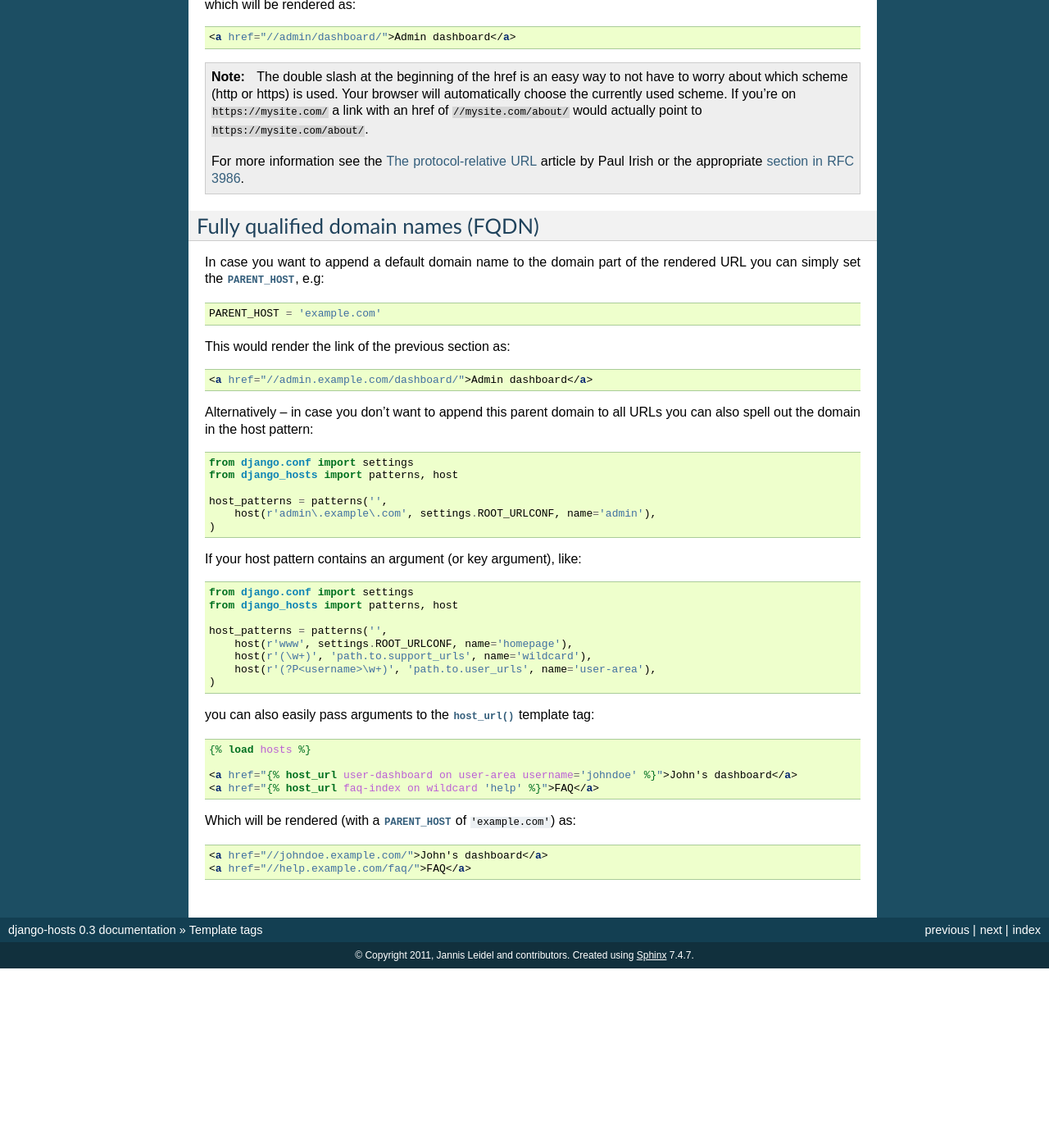
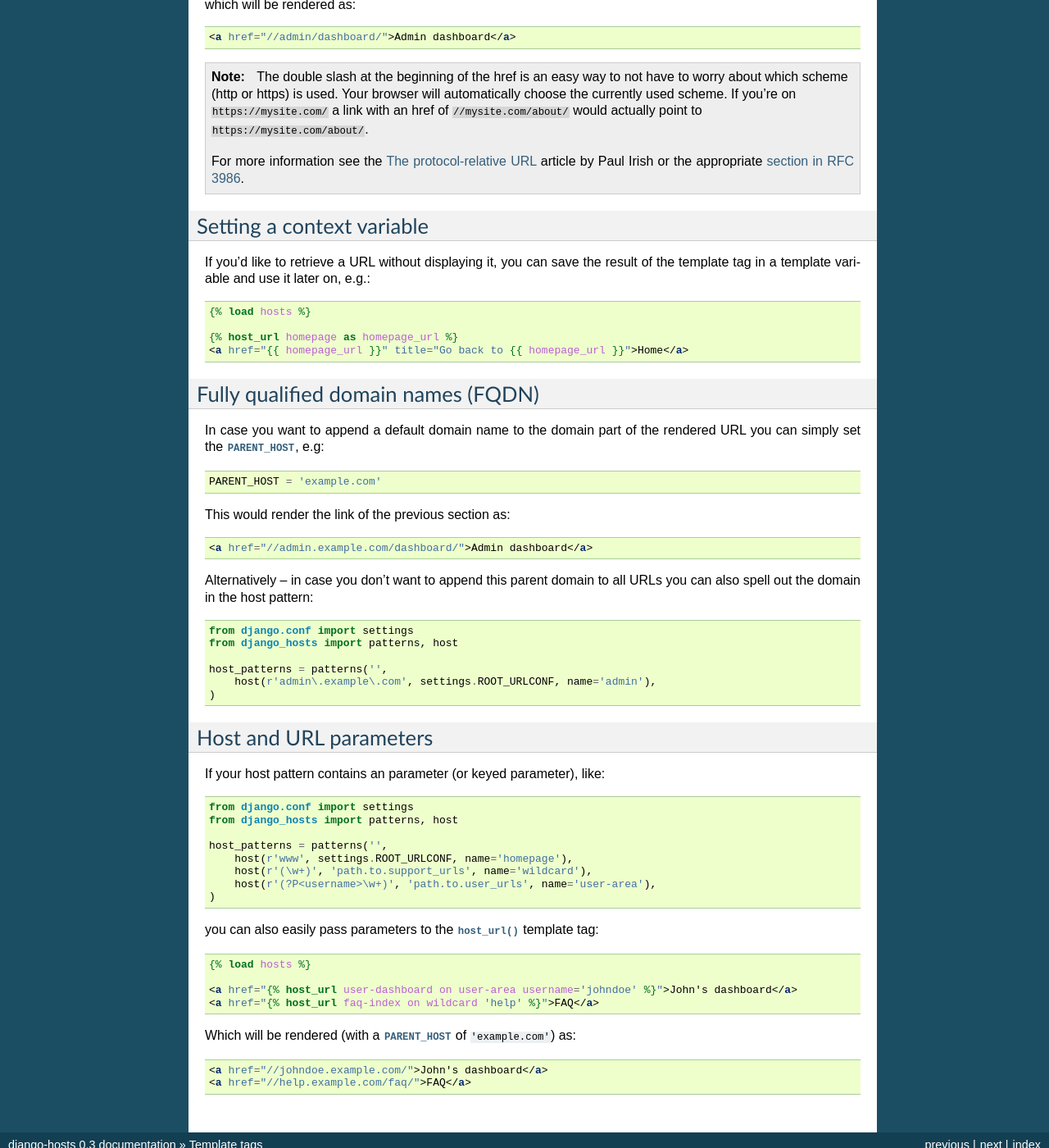
Before and after one commit to jazzband/django-hosts, a Sphinx documentation site: the page built from docs/templatetags.rst, in a window 1280 px wide and 1400 px high, scrolled down 598 px. Shown: the whole window at 82% size. Built offline with Sphinx 7.4.7, drawn with Linux system fonts in a browser that asks for light colours; before the commit the page ends 1779 px from its top, so only the background shows below that; some of the changed text lies outside the part shown.

Commit message:
Added docs and tests for the context variable setting feature of the template tag.

```diff
--- a/docs/conf.py
+++ b/docs/conf.py
@@ -120,7 +120,7 @@
 # Add any paths that contain custom static files (such as style sheets) here,
 # relative to this directory. They are copied after the builtin static files,
 # so a file named "default.css" will overwrite the builtin "default.css".
-html_static_path = ['_static']
+#html_static_path = ['_static']
 
 # If not '', a 'Last updated on:' timestamp is inserted at every page bottom,
 # using the given strftime format.
--- a/docs/templatetags.rst
+++ b/docs/templatetags.rst
@@ -3,7 +3,7 @@
 
 .. currentmodule:: django_hosts.templatetags.hosts
 
-.. function:: host_url(view_name, [view_args, view_kwargs], host_name, [host_args, host_kwargs])
+.. function:: host_url(view_name, [view_args, view_kwargs], host_name, [host_args, host_kwargs, as_var])
 
 Now if you want to actually refer to the full URLs in your templates
 you can use the included ``host_url`` template tag. So imagine having a
@@ -50,6 +50,23 @@
     For more information see the `The protocol-relative URL`_ article
     by Paul Irish or the appropriate `section in RFC 3986`_.
 
+.. _asvar:
+
+Setting a context variable
+--------------------------
+
+.. versionadded: 0.4.0
+
+If you'd like to retrieve a URL without displaying it, you can save the
+result of the template tag in a template variable and use it later on, e.g.:
+
+.. code-block:: html+django
+
+    {% load hosts %}
+
+    {% host_url homepage as homepage_url %}
+    <a href="{{ homepage_url }}" title="Go back to {{ homepage_url }}">Home</a>
+
 .. _fqdn:
 
 Fully qualified domain names (FQDN)
@@ -77,7 +94,10 @@
         host(r'admin\.example\.com', settings.ROOT_URLCONF, name='admin'),
     )
 
-If your host pattern contains an argument (or key argument), like::
+Host and URL parameters
+-----------------------
+
+If your host pattern contains an parameter (or keyed parameter), like::
 
     from django.conf import settings
     from django_hosts import patterns, host
@@ -88,7 +108,7 @@
         host(r'(?P<username>\w+)', 'path.to.user_urls', name='user-area'),
     )
 
-you can also easily pass arguments to the
+you can also easily pass parameters to the
 :func:`~django_hosts.templatetags.hosts.host_url` template tag:
 
 .. code-block:: html+django
```
Also changed, not shown: docs/changelog.rst (+7 -0 lines), 1 other file.
